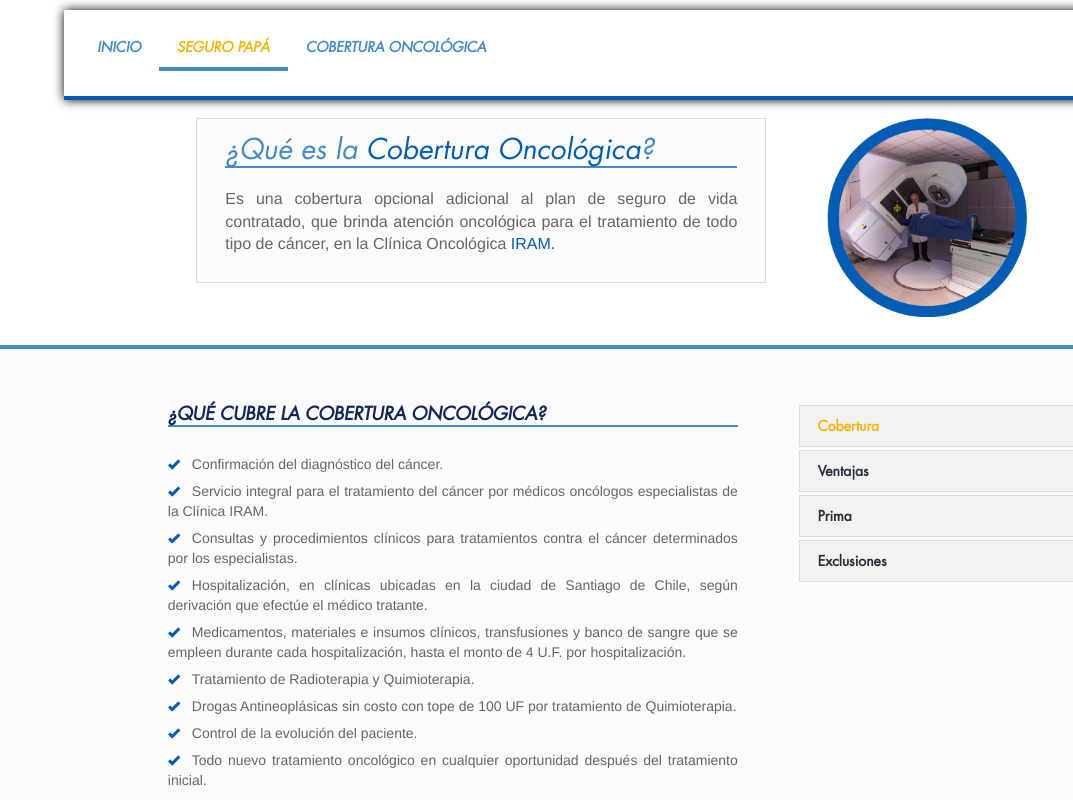
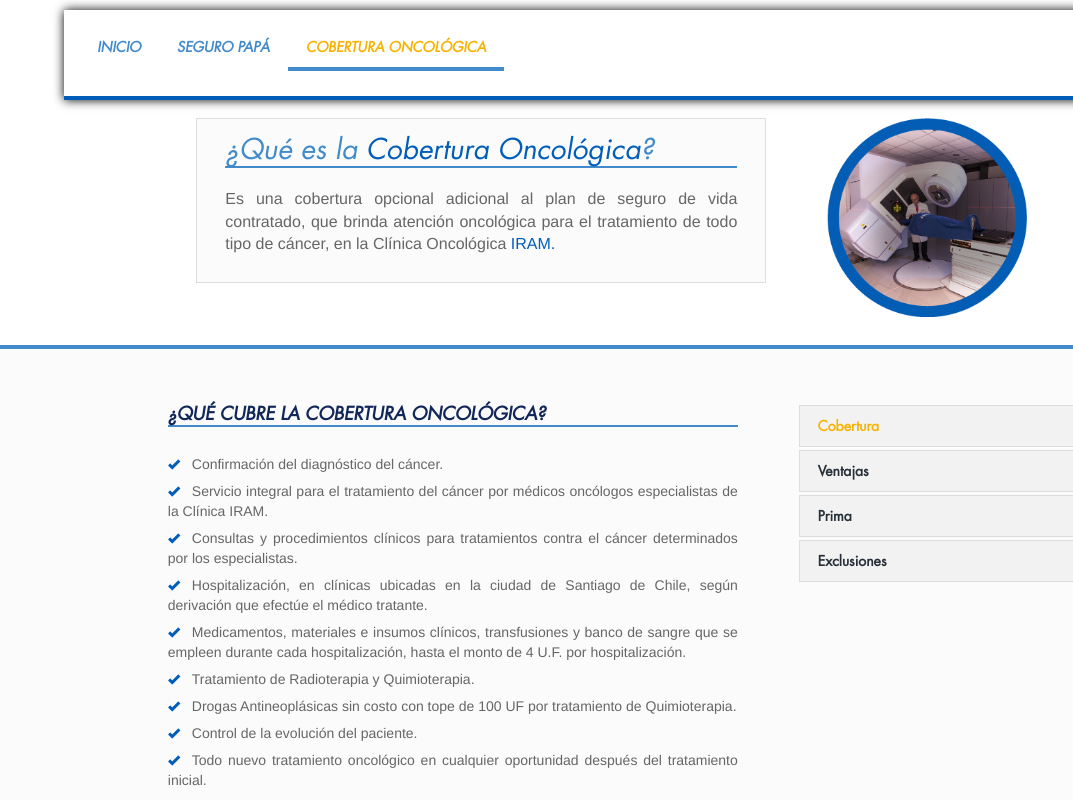
Before and after one commit to oroborusm/papaseguro, a website: page app/cobertura_oncologica.html in a window 1280 px wide. Shown: the top 800 px of the page, 0-1073 px from the left. Drawn offline with nearby package versions, Linux system fonts and the light colour scheme; files that its build step writes are made by us from their sources.

Commit message:
menu fixed

```diff
--- a/app/cobertura_oncologica.html
+++ b/app/cobertura_oncologica.html
@@ -38,8 +38,8 @@
         <nav class="collapse navbar-collapse" id="js-navbar-collapse">
           <ul class="nav navbar-nav">
             <li><a class="botonMenu" href="index.html"><span>Inicio</span></a></li>
-            <li class="active"><a class="botonMenu" href="papa-seguro.html"><span>Seguro Papá</span></a></li>
-            <li><a class="botonMenu" href="cobertura_oncologica.html"><span>Cobertura Oncológica</span></a></li>
+            <li><a class="botonMenu" href="papa-seguro.html"><span>Seguro Papá</span></a></li>
+            <li class="active"><a class="botonMenu" href="cobertura_oncologica.html"><span>Cobertura Oncológica</span></a></li>
           </ul>
         </nav>
 
```
